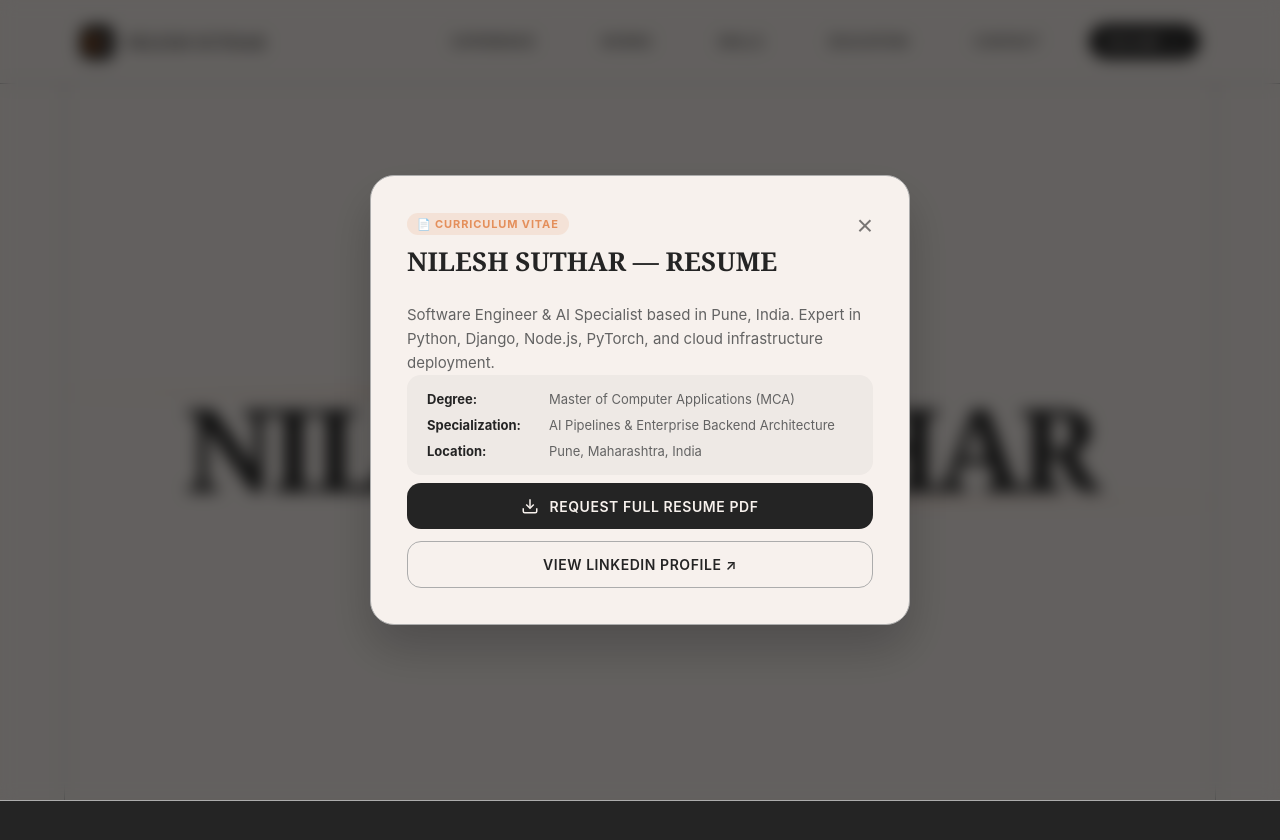
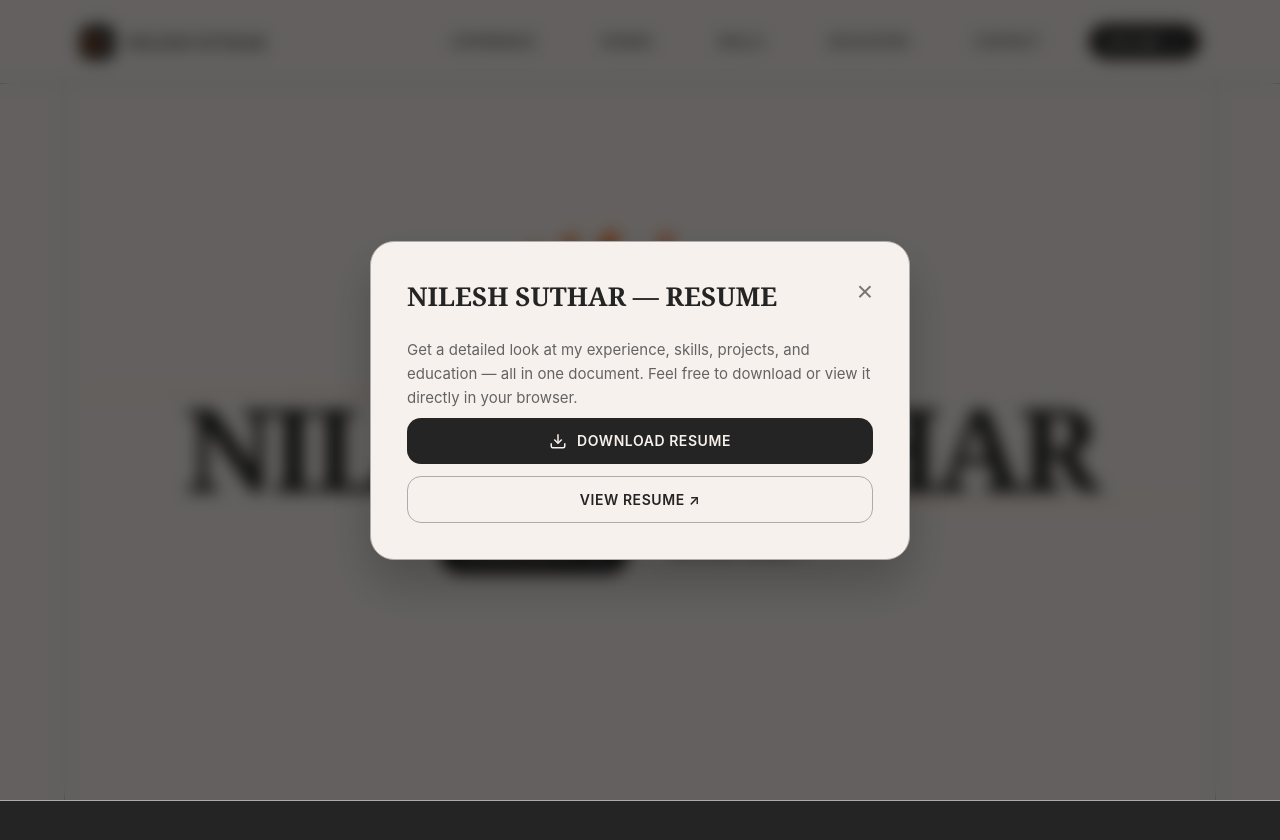
Before and after one commit to nileshgsuthar2003-cmyk/myportfolio, a React (Vite) app in the folder nilesh-portfolio-react/: page / in a window 1280 px wide. Both pictures are taken after a click on the button "RESUME". Shown: the top 840 px of the page. Built offline with nearby package versions, Linux system fonts and the light colour scheme; a web font is replaced by a local one.

Commit message:
resume and footer links fix

```diff
--- a/nilesh-portfolio-react/src/components/Footer/Footer.jsx
+++ b/nilesh-portfolio-react/src/components/Footer/Footer.jsx
@@ -62,7 +62,7 @@ function Footer() {
           </a>
 
           {/* LinkedIn (Social Icon) */}
-          <a href="https://linkedin.com/in/nilesh-g-suthar" target="_blank" rel="noopener noreferrer" className="footer-social-link stroke-svg">
+          <a href="https://www.linkedin.com/in/nilesh-suthar-r484/" target="_blank" rel="noopener noreferrer" className="footer-social-link stroke-svg">
             <svg viewBox="0 0 24 24" fill="none" stroke="currentColor">
               <rect x="2" y="2" width="20" height="20" rx="4" strokeWidth="2"></rect>
               <path d="M8 11v5" strokeWidth="2" strokeLinecap="round"></path>
@@ -73,7 +73,7 @@ function Footer() {
           </a>
 
           {/* GitHub (Social Icon) */}
-          <a href="https://github.com/nilesh-suthar" target="_blank" rel="noopener noreferrer" className="footer-social-link stroke-svg">
+          <a href="https://github.com/nileshgsuthar2003-cmyk" target="_blank" rel="noopener noreferrer" className="footer-social-link stroke-svg">
             <svg viewBox="0 0 24 24" fill="none" stroke="currentColor">
               <path d="M9 19c-5 1.5-5-2.5-7-3m14 6v-3.87a3.37 3.37 0 0 0-.94-2.61c3.14-.35 6.44-1.54 6.44-7A5.44 5.44 0 0 0 20 4.77 5.07 5.07 0 0 0 19.91 1S18.73.65 16 2.48a13.38 13.38 0 0 0-7 0C6.27.65 5.09 1 5.09 1A5.07 5.07 0 0 0 5 4.77a5.44 5.44 0 0 0-1.5 3.78c0 5.42 3.3 6.61 6.44 7A3.37 3.37 0 0 0 9 18.13V22" strokeWidth="2" strokeLinecap="round" strokeLinejoin="round"></path>
             </svg>
--- a/nilesh-portfolio-react/src/components/Navigation/ResumeModal.jsx
+++ b/nilesh-portfolio-react/src/components/Navigation/ResumeModal.jsx
@@ -1,12 +1,13 @@
 function ResumeModal({ isOpen, onClose }) {
   if (!isOpen) return null;
+
+  const resumePath = `${import.meta.env.BASE_URL}documents/Nilesh_Suthar_Resume.pdf`;
 
   return (
     <div className="resume-modal-overlay" onClick={onClose}>
       <div className="resume-modal-content" onClick={(e) => e.stopPropagation()}>
         <div className="modal-header">
           <div className="modal-title-wrap">
-            <span className="modal-badge">📄 Curriculum Vitae</span>
             <h3 className="modal-title">Nilesh Suthar — Resume</h3>
           </div>
           <button className="modal-close-btn" onClick={onClose}>&times;</button>
@@ -14,27 +15,13 @@ function ResumeModal({ isOpen, onClose }) {
 
         <div className="modal-body">
           <p className="modal-summary">
-            Software Engineer & AI Specialist based in Pune, India. Expert in Python, Django, Node.js, PyTorch, and cloud infrastructure deployment.
+            Get a detailed look at my experience, skills, projects, and education — all in one document. Feel free to download or view it directly in your browser.
           </p>
-
-          <div className="modal-quick-info">
-            <div className="info-item">
-              <span className="info-label">Degree:</span>
-              <span className="info-value">Master of Computer Applications (MCA)</span>
-            </div>
-            <div className="info-item">
-              <span className="info-label">Specialization:</span>
-              <span className="info-value">AI Pipelines & Enterprise Backend Architecture</span>
-            </div>
-            <div className="info-item">
-              <span className="info-label">Location:</span>
-              <span className="info-value">Pune, Maharashtra, India</span>
-            </div>
-          </div>
 
           <div className="modal-actions">
             <a
-              href="mailto:nilesh.g.suthar.2003@gmail.com?subject=Resume%20Request%20-%20Nilesh%20Suthar"
+              href={resumePath}
+              download="Nilesh_Suthar_Resume.pdf"
               className="modal-btn primary-btn"
             >
               <svg viewBox="0 0 24 24" fill="none" stroke="currentColor" strokeWidth="2" width="18" height="18">
@@ -42,16 +29,16 @@ function ResumeModal({ isOpen, onClose }) {
                 <polyline points="7 10 12 15 17 10"></polyline>
                 <line x1="12" y1="15" x2="12" y2="3"></line>
               </svg>
-              Request Full Resume PDF
+              Download Resume
             </a>
 
             <a
-              href="https://linkedin.com/in/nilesh-g-suthar"
+              href={resumePath}
               target="_blank"
               rel="noopener noreferrer"
               className="modal-btn secondary-btn"
             >
-              View LinkedIn Profile ↗
+              View Resume ↗
             </a>
           </div>
         </div>
```
Also changed, not shown: 1 other file (tests, documents, lock files or other folders).
